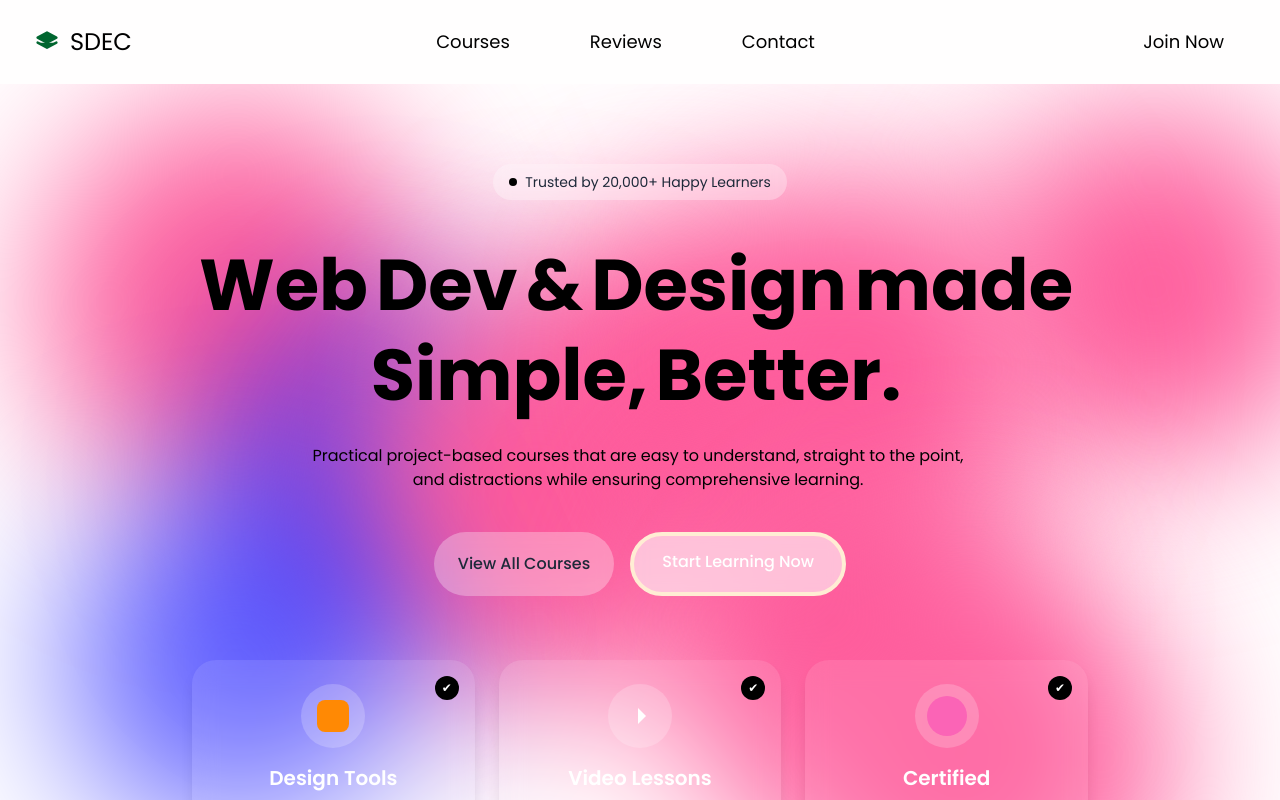
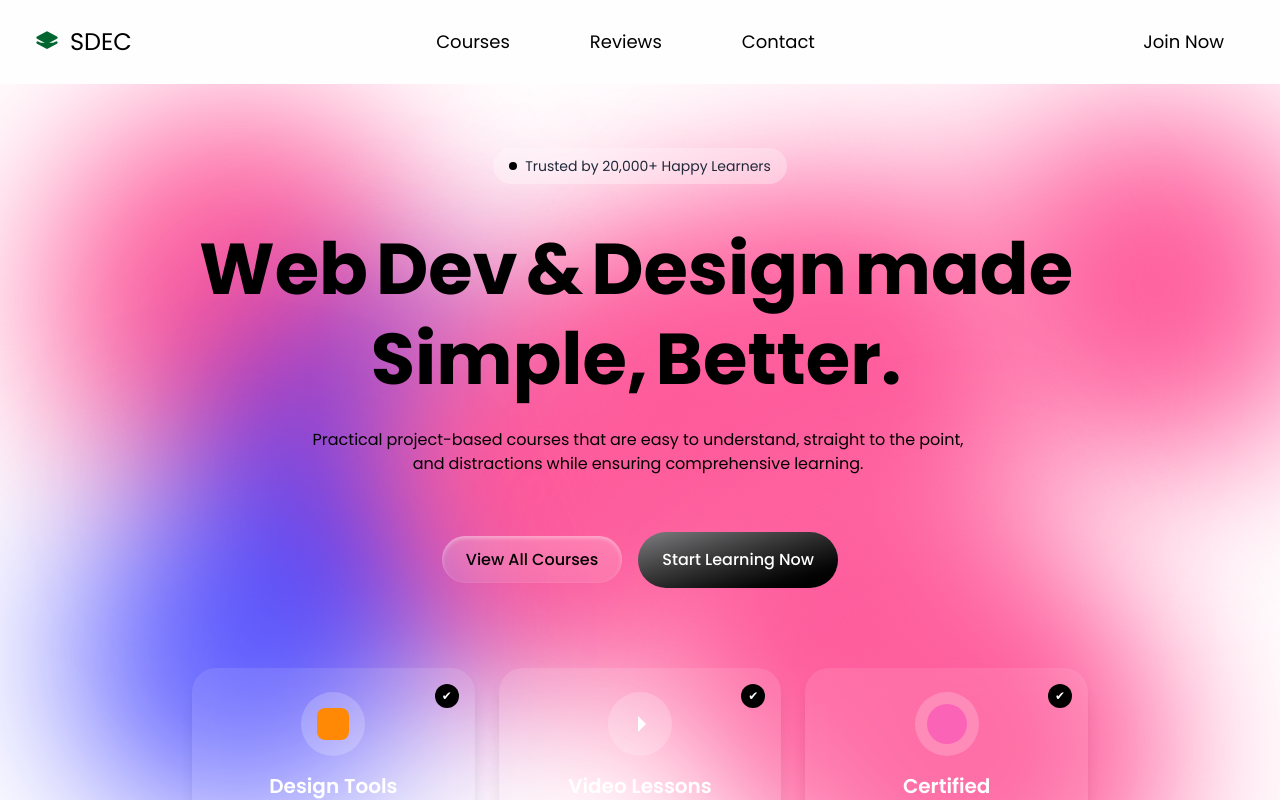
Before and after one commit to Ajnastk/SDEC-Courses, a Next.js app: page / in a window 1280 px wide. Shown: the top 800 px of the page. Built offline with nearby package versions, Linux system fonts and the light colour scheme.

Commit message:
minimal fixes

```diff
--- a/components/Faq.js
+++ b/components/Faq.js
@@ -100,14 +100,10 @@ export const FAQHub = () => {
                 />
               </div>
             </div>
+            {/* CTA BUTTON */}
+            <Now/>
+          </div>
 
-            {/* <button className="bg-gray-900 text-white px-6 py-2 rounded-full font-medium">
-              Start Learning Now
-            </button> */}
-          <button className="relative overflow-hidden w-52 group py-2 bg-gray-900 text-white rounded-full font-medium hover:bg-gray-800 transition cursor-pointer ">
-                  <Now/>
-                  </button>
-          </div>
         </div>
       </div>
 
--- a/components/Footer.js
+++ b/components/Footer.js
@@ -20,14 +20,16 @@ const Footer = () => {
         </div>
 
         {/* Headline */}
-        <h2 className="text-4xl  font-poppins text-center mb-8 text-black">
+        <h2 className="text-4xl  font-poppins text-center text-black">
           Boost your Learning & Knowledge with<br />
           CourseSite Now
         </h2>
 
         {/* CTA Button */}
+        <div className='my-4'>
+        <Now/>
+        </div>
 
-    <Now/>
 
         {/* Path Text with Avatar */}
         <div className="flex items-center mb-12">
@@ -57,7 +59,7 @@ const Footer = () => {
       </div>
 
       {/* Bottom Bar with Copyright*/}
-      <div className="mt-8 pt-[20px] border-t  border-gray-200">
+      <div className="mt-8 pt-[20px] border-t  border-gray-400 mx-[24px]">
         <div className="text-center pb-10">
           <p className="text-gray-600 ">SDEC © 2025. Designed by SDEC</p>
         </div>
--- a/components/Hero.js
+++ b/components/Hero.js
@@ -2,9 +2,9 @@
 import { motion } from "framer-motion";
 import { HeroBackground } from "./HeroBackground";
 import Now from "./Now";
-
+import Link from "next/link";
 export const Hero = () => {
-  const headlineWords = [
+  const HeadLineWords = [
     "Web",
     "Dev",
     "&",
@@ -13,7 +13,7 @@ export const Hero = () => {
     "Simple,",
     "Better.",
   ];
-  const subheadlineWords = [
+  const SubHeadLineWords = [
     "Practical",
     "project-based",
     "courses",
@@ -38,8 +38,8 @@ export const Hero = () => {
       {/* Background with floating color orbs */}
       <HeroBackground />
 
-      <main className="relative container max-w-5xl mx-auto px-4 py-20 text-center z-10">
-                {/* Trusted badge */}
+      <main className="relative container max-w-5xl mx-auto px-4 py-16 text-center z-10">
+        {/* Trusted badge */}
         <div className="inline-flex items-center bg-white/30 backdrop-blur-sm rounded-full px-4 py-2 mb-10">
           <span className="w-2 h-2 bg-black rounded-full mr-2"></span>
           <p className="text-sm text-gray-800">
@@ -49,7 +49,7 @@ export const Hero = () => {
 
         {/* Animated headline */}
         <h1 className="md:text-7xl text-5xl font-bold mb-6 leading-tight">
-          {headlineWords.map((word, index) => (
+          {HeadLineWords.map((word, index) => (
             <motion.span
               key={index}
               className="inline-block mr-2"
@@ -66,10 +66,10 @@ export const Hero = () => {
           ))}
         </h1>
 
-        {/* Animated subheadline */}
+        {/* Animated SubHeadLine */}
         <div className="max-w-2xl mx-auto mb-10">
           <p className="text-md">
-            {subheadlineWords.map((word, index) => (
+            {SubHeadLineWords.map((word, index) => (
               <motion.span
                 key={index}
                 className="inline-block mr-1"
@@ -77,7 +77,7 @@ export const Hero = () => {
                 animate={{ opacity: 1, filter: "blur(0px)" }}
                 transition={{
                   duration: 0.1,
-                  delay: headlineWords.length * 0.1 + index * 0.1,
+                  delay: HeadLineWords.length * 0.1 + index * 0.1,
                   ease: "easeIn",
                 }}
               >
@@ -90,23 +90,29 @@ export const Hero = () => {
         {/* Buttons */}
         <div className="flex flex-wrap justify-center gap-4 mb-16">
           <motion.button
-            className="px-6  bg-white/30  py-5 backdrop-blur-sm text-gray-800 rounded-full font-medium hover:bg-white/40 transition cursor-pointer"
             initial={{ opacity: 0, scale: 0.9 }}
             animate={{ opacity: 1, scale: 1 }}
             transition={{ delay: 2.8 }}
           >
-            View All Courses
+            <Link
+            href="./courses"
+              className="px-6 py-3 rounded-full text-gray/40 font-medium
+                 bg-gradient-to-b from-white/20 to-white/10
+                 shadow-inner shadow-white/40
+                 hover:from-white/25 hover:to-white/15
+                 active:from-white/15 active:to-white/5
+                 transition-all duration-200 ease-in-out cursor-pointer"
+            >
+              View All Courses
+            </Link>
           </motion.button>
 
           <motion.button
-            className="relative overflow-hidden group px-3 md:py-1 py-2 bg-white/60 backdrop-blur-sm rounded-full font-medium hover:bg-white/70 transition cursor-pointer border-4 border-orange-100"
             initial={{ opacity: 0, scale: 0.9 }}
             animate={{ opacity: 1, scale: 1 }}
             transition={{ delay: 3 }}
           >
-            <span className="block relative md:h-11 w-46">
-            <Now className="text-gray-800" />
-            </span>
+            <Now />
           </motion.button>
         </div>
 
--- a/components/Now.js
+++ b/components/Now.js
@@ -60,11 +60,11 @@ export default function Now({
   }
 
   return (
+    <div className={`relative overflow-hidden ${width} group bg-gradient-to-br from-[#7f7e80] to-black group py-2 bg-gray-900 text-white my-4 rounded-full font-medium hover:bg-gray-800 transition cursor-pointer ${className}`}>
     <Link
       href="/#join"
       onClick={handleClick}
       id="animated-join-button"
-      className={`relative overflow-hidden ${width} group py-2 bg-gray-900 text-white my-4 rounded-full font-medium hover:bg-gray-800 transition cursor-pointer ${className}`}
       style={initialOpacity !== 1 || initialScale !== 1 ? animationStyles : {}}
     >
       <span className="block relative h-10 ">
@@ -76,5 +76,6 @@ export default function Now({
         </span>
       </span>
     </Link>
+    </div>
   );
 }
--- a/components/TestimonialsSection.js
+++ b/components/TestimonialsSection.js
@@ -65,14 +65,14 @@ export default function TestimonialsSection() {
           Our Students feedback
         </h2>
 
-        <p className="text-gray-700 mb-8 max-w-lg">
+        <p className="text-gray-700 max-w-lg">
           Explore the incredible advantages of enrolling in our courses and
           enhancing your skills.
         </p>
-        {/* CTA Button */}
-        <button className="relative overflow-hidden w-52 group py-2 bg-gray-900 text-white rounded-full font-medium hover:bg-gray-800 transition cursor-pointer mb-12">
-        <Now/>
-        </button>
+        {/* CTA BUTTON */}
+        <div className="mb-12">
+        <Now />
+        </div>
 
 
         {/* Grid that changes from 3 columns to 2 columns based on screen size */}
```
